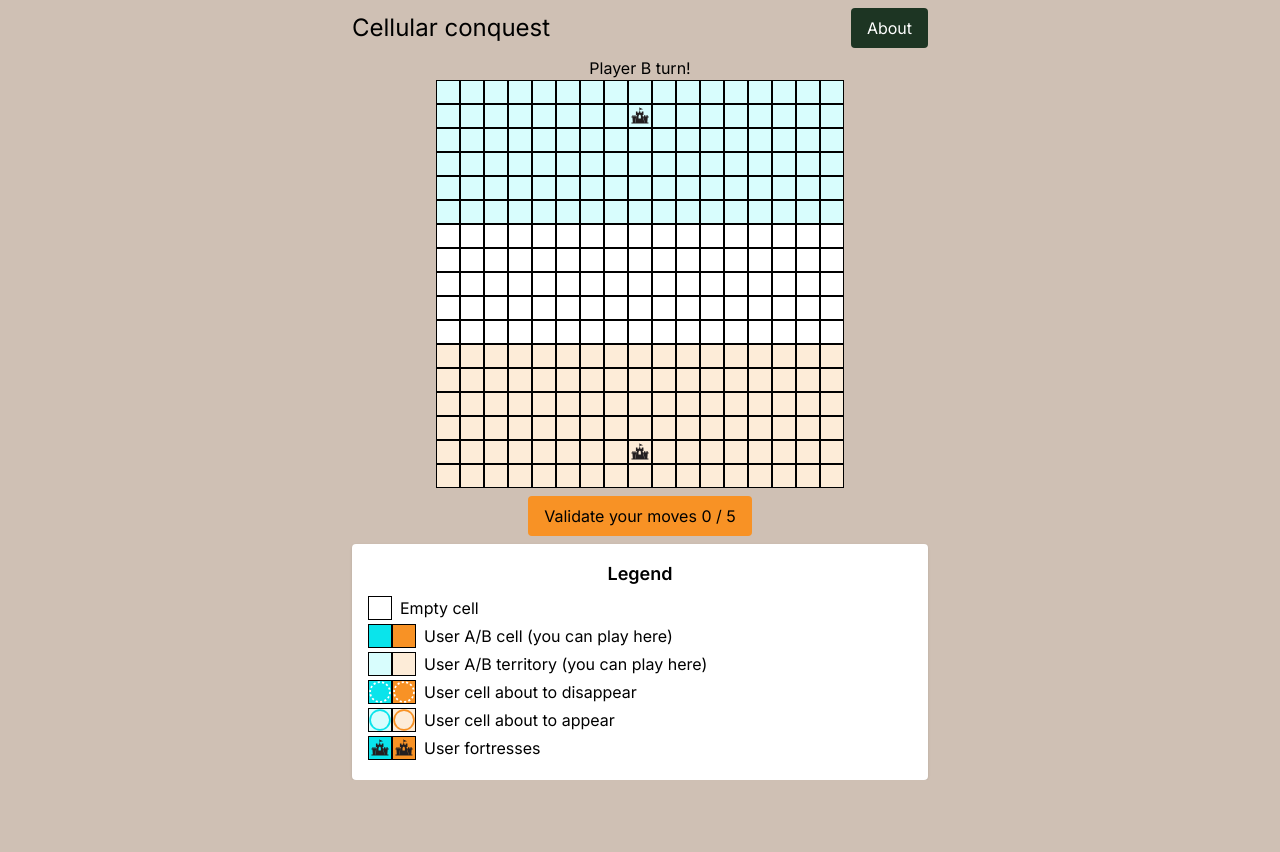
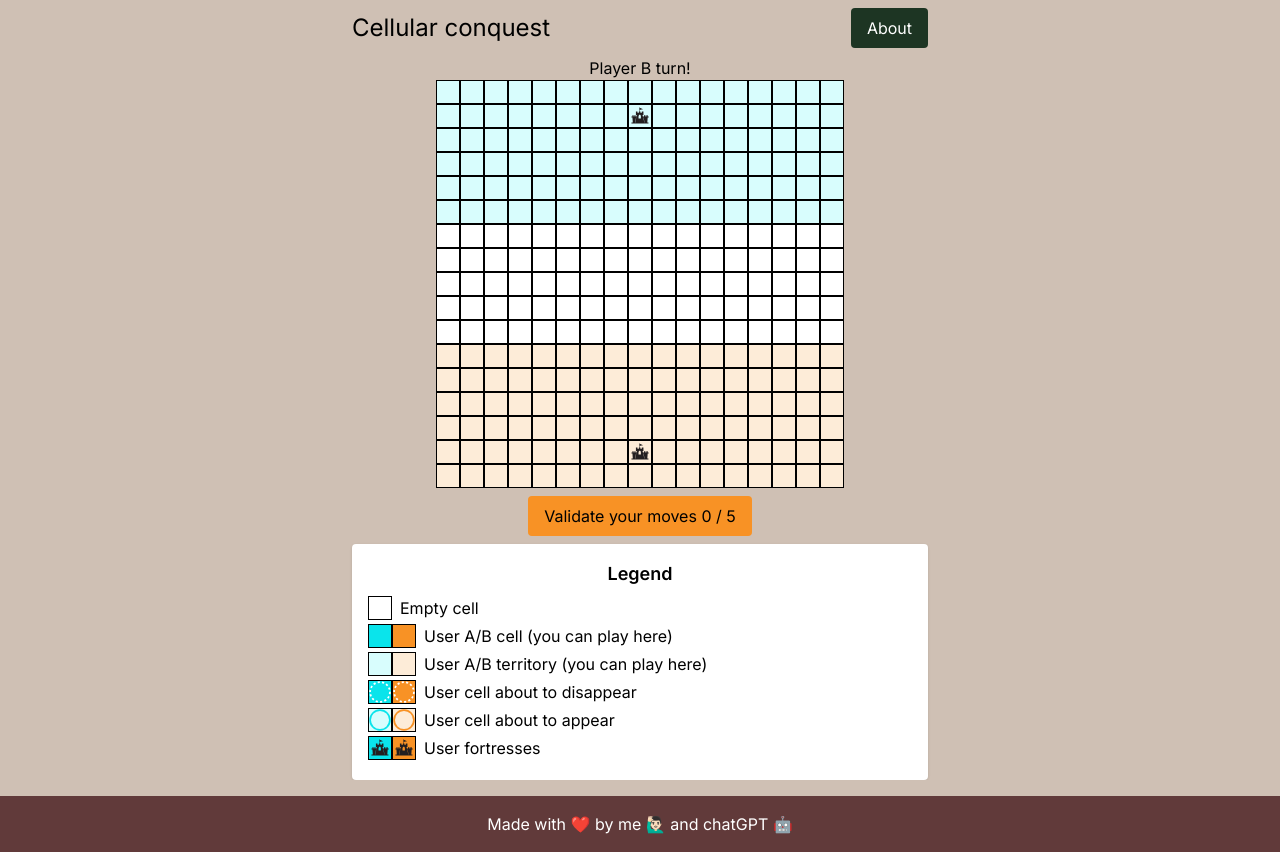
Before and after one commit to morgangiraud/cellular-conquest, a Next.js app: page / in a window 1280 px wide. Before the commit the page ends 800 px from the top, so only its background shows below. Built offline with nearby package versions, Linux system fonts and the light colour scheme; no server answers.

Commit message:
Add footer

```diff
--- a/src/app/globals.css
+++ b/src/app/globals.css
@@ -22,8 +22,9 @@
   --cell-b: #f89225;
   --light-cell-b: #fdecd8;
   --cell-empty: #ffffff;
-  --cell-fortress: #613a3a;
+  --secondary: #613a3a;
   --other: #1d3523;
+  --other-light: #d7eada;
 }
 
 body {
--- a/src/app/layout.tsx
+++ b/src/app/layout.tsx
@@ -4,6 +4,7 @@ import Script from "next/script";
 import { Analytics } from "@vercel/analytics/react";
 
 import { GameContextProvider } from "@/GameContext";
+import Footer from "@/components/Footer";
 
 const inter = Inter({ subsets: ["latin"] });
 
@@ -41,6 +42,7 @@ export default function RootLayout({
               </Script>
             </>
           )}
+          <Footer />
         </body>
       </html>
     </GameContextProvider>
--- a/src/components/AboutModal.tsx
+++ b/src/components/AboutModal.tsx
@@ -11,7 +11,6 @@ export default function AboutModal() {
       <Button
         className="mx-auto"
         variant="contained"
-        color="primary"
         onClick={() => setIsOpen(true)}
       >
         About
--- /dev/null
+++ b/src/components/Footer.tsx
@@ -0,0 +1,11 @@
+export default function Footer() {
+  return (
+    <footer className="bg-secondary text-white py-4 mt-4">
+      <div className="text-center">
+        <a href="https://morgangiraud.com" className=" hover:text-other-light">
+          Made with ❤️ by me 🙋🏻‍♂️ and chatGPT 🤖
+        </a>
+      </div>
+    </footer>
+  );
+}
--- a/tailwind.config.js
+++ b/tailwind.config.js
@@ -9,19 +9,20 @@ module.exports = {
     extend: {
       colors: {
         other: "var(--other)",
+        "other-light": "var(--other-light)",
         "cell-a": "var(--cell-a)",
         "territory-a": "var(--light-cell-a)",
         "cell-b": "var(--cell-b)",
         "territory-b": "var(--light-cell-b)",
         "cell-empty": "var(--cell-empty)",
-        "cell-fortress": "var(--cell-fortress)",
+        secondary: "var(--secondary)",
       },
     },
   },
   plugins: [require("@tailwindcss/aspect-ratio")],
   safelist: [
     {
-      pattern: /bg-cell-(a|b|empty|fortress)/,
+      pattern: /bg-cell-(a|b|empty|secondary)/,
     },
     {
       pattern: /bg-territory-(a|b)/,
```
